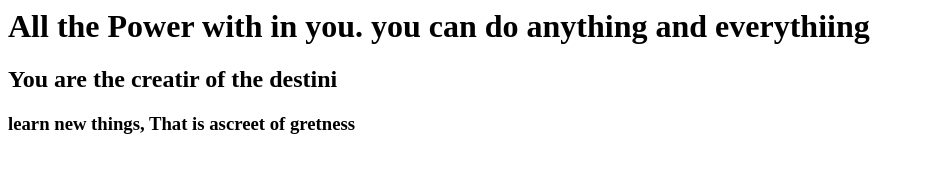
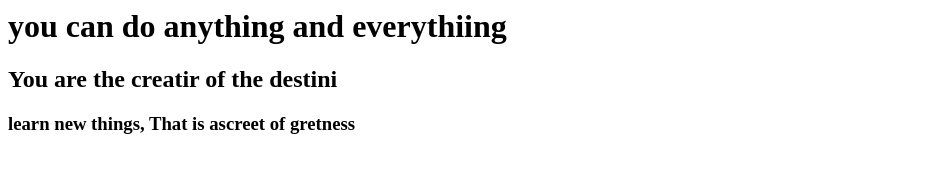
Before and after one commit to JashabanataKhanda/firstgitrepo, a plain HTML site: page index.html in a window 1280 px wide. Shown: the whole page, without its empty margins (0-925 px from the left). Drawn offline with Linux system fonts and the light colour scheme.

Commit message:
updated code1

```diff
--- a/index.html
+++ b/index.html
@@ -1,6 +1,6 @@
 <html>
 	<body>
-		<h1> All the Power with in you. you can do anything and everythiing </h1>
+		<h1>  you can do anything and everythiing </h1>
                 <h2> You are the creatir of the destini </h2>
                 <h3> learn new things, That is ascreet of gretness </h3>
 	</body>
```
